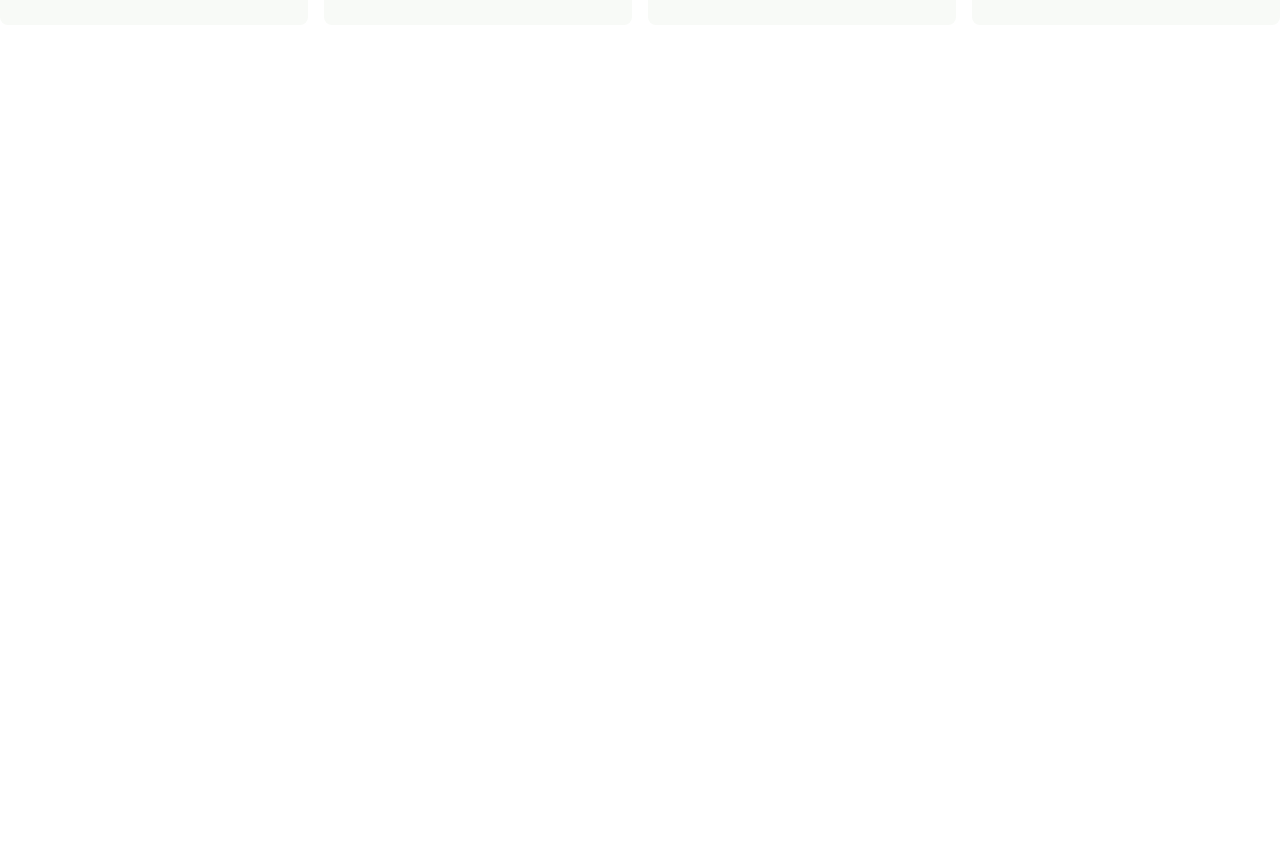
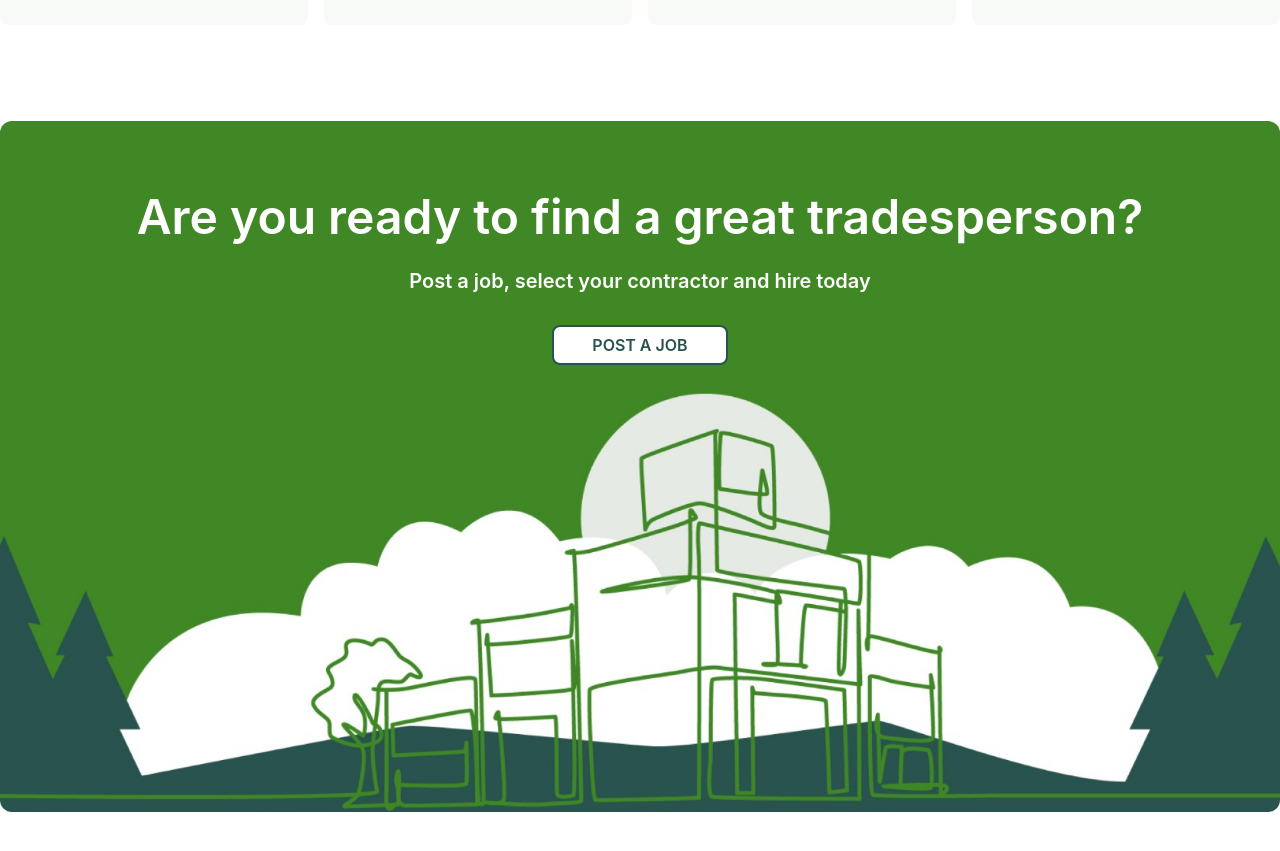
Before and after one commit to mamun-prodhan/trade-britanny, a React (Create React App) app: page / in a window 1280 px wide. Shown: the part 1900-2751 px from the top of the page. Before the commit the page ends 2021 px from the top, so only its background shows below. Built offline with nearby package versions, Linux system fonts and the light colour scheme.

Commit message:
tread person section completed

```diff
--- /dev/null
+++ b/src/components/PostJobBanner/PostJobBanner.js
@@ -0,0 +1,38 @@
+import React from 'react';
+import image from '../../assets/image/trade.png'
+
+const PostJobBanner = () => {
+    return (
+        <div className="relative mb-16 md:mb-96">
+        {/* background image */}
+        <div>
+          <img
+            className="w-full rounded-xl object-cover h-72 md:h-96 lg:h-full xl:h-full"
+            src={image}
+            alt="background"
+          />
+        </div>
+        {/* heading */}
+        <div className="absolute px-6 lg:px-10 flex justify-center w-full transform -translate-y-36 md:-translate-y-1/2 top-44 md:top-14 lg:top-24">
+          <h2 className="text-3xl md:text-3xl lg:text-5xl font-semibold md:text-[#FFFFFF] lg:text-[#FFFFFF] leading-none">
+          Are you ready to find a great tradesperson?
+          </h2>
+        </div>
+
+        {/* description */}
+        <div className="absolute px-6 lg:px-10 mt-6 md:mt-0 lg:mt-0 flex justify-center text-center w-full transform -translate-y-44 md:-translate-y-44 lg:-translate-y-1/2 top-64 md:top-64 lg:top-40">
+          <p className="md:text-[#FFFFFF] lg:text-[#FFFFFF] font-semibold text-xl">
+          Post a job, select your contractor and hire today
+          </p>
+        </div>
+        {/* button */}
+        <div className="absolute flex justify-center items-center  transform -translate-y-1/2 w-full top-56 md:top-36 lg:top-56">
+          <button className="w-36 md:w-40 lg:w-44 h-10 lg:h-10 rounded-md lg:rounded-lg uppercase font-semibold bg-[#FFFFFF] border-2 border-[#29534F] text-[#29534F]">
+          post a job
+          </button>
+        </div>
+      </div>
+    );
+};
+
+export default PostJobBanner;
--- a/src/layout/Main.js
+++ b/src/layout/Main.js
@@ -2,6 +2,7 @@ import React from 'react';
 import { Outlet } from 'react-router-dom';
 import Banner from '../components/Banner/Banner';
 import Steps from '../components/Steps/Steps';
+import PostJobBanner from '../components/PostJobBanner/PostJobBanner';
 
 const Main = () => {
     return (
@@ -9,6 +10,7 @@ const Main = () => {
             <Banner></Banner>
             <Outlet></Outlet>
             <Steps></Steps>
+            <PostJobBanner></PostJobBanner>
         </div>
     );
 };
```
Also changed, not shown: src/assets/image/trade.png (added), src/components/PostJobBanner/PostJobBanner.css (added).
